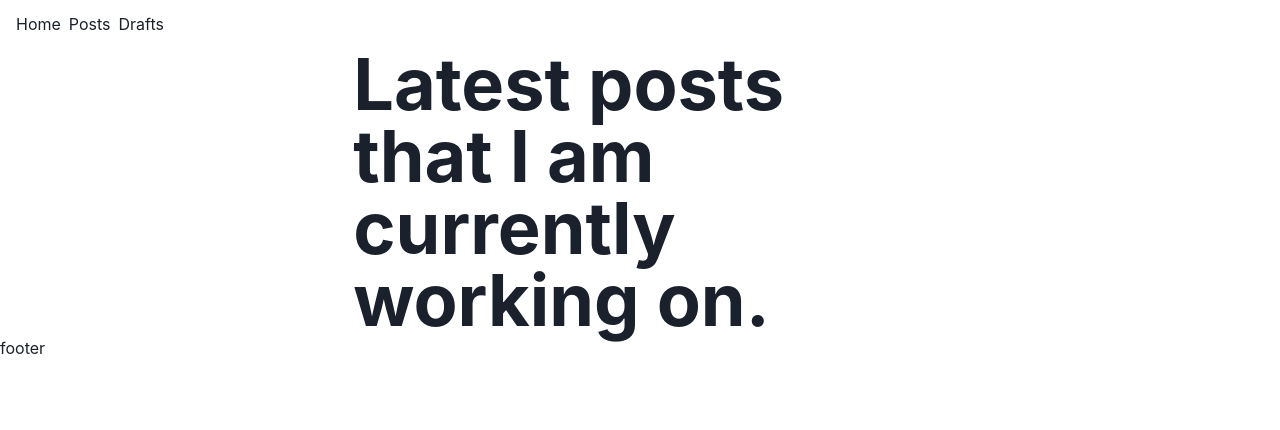
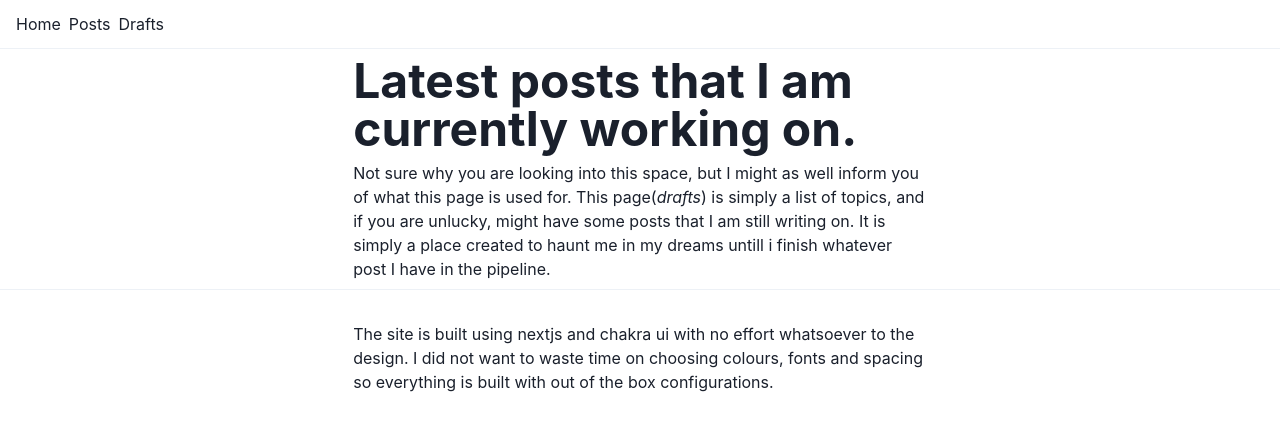
Before and after one commit to LitenApe/blog, a Next.js app: page /drafts in a window 1280 px wide. Shown: the top 430 px of the page. Built offline with nearby package versions, Linux system fonts and the light colour scheme.

Commit message:
feat: add description to drafts page

```diff
--- a/components/layout/Footer.tsx
+++ b/components/layout/Footer.tsx
@@ -1,3 +1,17 @@
+import { Box, Container, Link, Text } from '@chakra-ui/layout';
+
 export function Footer() {
-  return <footer>footer</footer>;
+  return (
+    <Box as="footer" my={8}>
+      <Container>
+        <Text fontSize="md">
+          The site is built using <Link href="https://nextjs.org/">nextjs</Link>{' '}
+          and <Link href="https://chakra-ui.com">chakra ui</Link> with no effort
+          whatsoever to the design. I did not want to waste time on choosing
+          colours, fonts and spacing so everything is built with out of the box
+          configurations.
+        </Text>
+      </Container>
+    </Box>
+  );
 }
--- a/components/layout/Navigation.tsx
+++ b/components/layout/Navigation.tsx
@@ -4,7 +4,7 @@ import { Routes } from '../../utils/routes';
 
 export function Navigation() {
   return (
-    <Box as="nav" px={4} py={3}>
+    <Box as="nav" mx={4} my={3}>
       <HStack as="ul" style={{ listStyle: 'none' }}>
         <ChakraLink as="li">
           <Link href={Routes.INDEX}>Home</Link>
--- a/pages/_app.tsx
+++ b/pages/_app.tsx
@@ -2,13 +2,15 @@ import '../styles/globals.css';
 import type { AppProps } from 'next/app';
 import { Navigation } from '../components/layout/Navigation';
 import { Footer } from '../components/layout/Footer';
-import { ChakraProvider } from '@chakra-ui/react';
+import { ChakraProvider, Divider } from '@chakra-ui/react';
 
 function MyApp({ Component, pageProps }: AppProps) {
   return (
     <ChakraProvider>
       <Navigation />
+      <Divider />
       <Component {...pageProps} />
+      <Divider />
       <Footer />
     </ChakraProvider>
   );
--- a/pages/drafts/index.tsx
+++ b/pages/drafts/index.tsx
@@ -1,12 +1,20 @@
-import { Heading } from '@chakra-ui/layout';
+import { Heading, Text } from '@chakra-ui/layout';
 import { Page } from '../../components/layout/Page';
 
 export default function Overview() {
   return (
     <Page title="Latest drafts">
-      <Heading as="h1" size="4xl">
+      <Heading as="h1" size="2xl" my={2}>
         Latest posts that I am currently working on.
       </Heading>
+
+      <Text fontSize="md" my={2}>
+        Not sure why you are looking into this space, but I might as well inform
+        you of what this page is used for. This page(<Text as="i">drafts</Text>)
+        is simply a list of topics, and if you are unlucky, might have some
+        posts that I am still writing on. It is simply a place created to haunt
+        me in my dreams untill i finish whatever post I have in the pipeline.
+      </Text>
     </Page>
   );
 }
--- a/pages/index.tsx
+++ b/pages/index.tsx
@@ -22,7 +22,7 @@ export default function Home() {
       <Text fontSize="2xl" my={8}>
         Now that you now where you are, you might wonder, who is this author of
         the plain looking site? Well, I am a software developer based in Oslo,
-        Norway. My passion lies with frontend application such as website. I
+        Norway. My passion lies with frontend application such as websites. I
         might try my hand other disciplines from time to time, so you might find
         a variety of different topics discussed here.
       </Text>
--- a/pages/posts/index.tsx
+++ b/pages/posts/index.tsx
@@ -4,7 +4,9 @@ import { Page } from '../../components/layout/Page';
 export default function Overview() {
   return (
     <Page title="Latest writings">
-      <Heading size="4xl">Find the latest of my writings here.</Heading>
+      <Heading size="2xl" my={2}>
+        Find the latest of my writings here.
+      </Heading>
     </Page>
   );
 }
```
